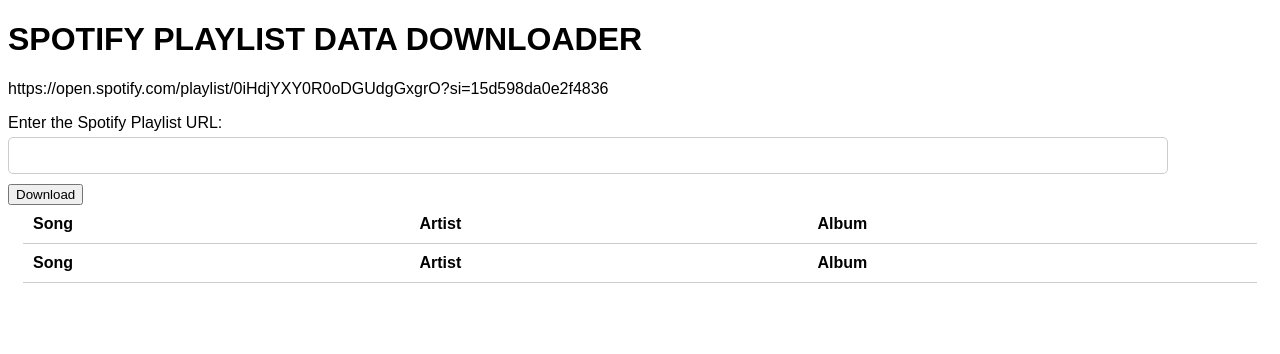
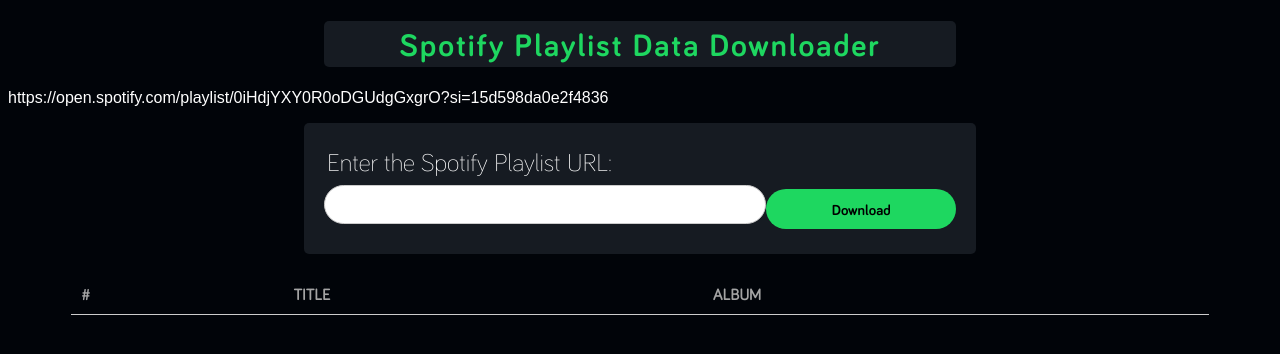
Before and after one commit to ctaranconl/CTLProjects, an Electron app: page Electron/SpotifyPlaylistDataDownloader/index.html in a window 1280 px wide. Drawn offline with nearby package versions, Linux system fonts and the light colour scheme.

Commit message:
Adding styles and improving UI

```diff
--- /dev/null
+++ b/Electron/SpotifyPlaylistDataDownloader/fonts/bariol/style.css
@@ -0,0 +1,64 @@
+/* #### Generated By: http://www.cufonfonts.com #### */
+
+    @font-face {
+    font-family: 'Bariol Regular';
+    font-style: normal;
+    font-weight: normal;
+    src: local('Bariol Regular'), url('bariol_regular-webfont.woff') format('woff');
+    }
+
+
+    @font-face {
+    font-family: 'Bariol Regular Italic';
+    font-style: normal;
+    font-weight: normal;
+    src: local('Bariol Regular Italic'), url('bariol_regular_italic-webfont.woff') format('woff');
+    }
+
+
+    @font-face {
+    font-family: 'Bariol Thin Italic';
+    font-style: normal;
+    font-weight: normal;
+    src: local('Bariol Thin Italic'), url('bariol_thin_italic-webfont.woff') format('woff');
+    }
+
+
+    @font-face {
+    font-family: 'Bariol Thin';
+    font-style: normal;
+    font-weight: normal;
+    src: local('Bariol Thin'), url('bariol_thin-webfont.woff') format('woff');
+    }
+
+
+    @font-face {
+    font-family: 'Bariol Light';
+    font-style: normal;
+    font-weight: normal;
+    src: local('Bariol Light'), url('bariol_light-webfont.woff') format('woff');
+    }
+
+
+    @font-face {
+    font-family: 'Bariol Light Italic';
+    font-style: normal;
+    font-weight: normal;
+    src: local('Bariol Light Italic'), url('bariol_light_italic-webfont.woff') format('woff');
+    }
+
+
+    @font-face {
+    font-family: 'Bariol Bold';
+    font-style: normal;
+    font-weight: normal;
+    src: local('Bariol Bold'), url('bariol_bold-webfont.woff') format('woff');
+    }
+
+
+    @font-face {
+    font-family: 'Bariol Bold Italic';
+    font-style: normal;
+    font-weight: normal;
+    src: local('Bariol Bold Italic'), url('bariol_bold_italic-webfont.woff') format('woff');
+    }
--- a/Electron/SpotifyPlaylistDataDownloader/index.html
+++ b/Electron/SpotifyPlaylistDataDownloader/index.html
@@ -11,30 +11,27 @@
   </head>
   <body>
     <div class="container">
-        <h1>SPOTIFY PLAYLIST DATA DOWNLOADER</h1>
+        <div id="app-title-text-container">
+          <h1>Spotify Playlist Data Downloader</h1>
+        </div>
         <p>https://open.spotify.com/playlist/0iHdjYXY0R0oDGUdgGxgrO?si=15d598da0e2f4836</p>
-        <form id="playlist-form">
+        <div id="form-container">
             <label for="playlist-input">Enter the Spotify Playlist URL:</label>
-            <input id="playlist-input" type="text">
-            <div>
-                <button type="button" onclick="downloadPlaylist()">Download</button>
+            <div id="input-button-container">
+              <input id="playlist-input" type="text">
+              <button id="download-button" type="button" onclick="downloadPlaylist()">Download</button>
             </div>
-        </form>
+            </div>
         <div id="table-container">
           <table id="playlist-table">
             <thead>
               <tr>
-                <th>Song</th>
-                <th>Artist</th>
-                <th>Album</th>
+                <th>#</th>
+                <th>TITLE</th>
+                <th>ALBUM</th>
               </tr>
             </thead>
             <tbody>
-                <tr>
-                    <th>Song</th>
-                    <th>Artist</th>
-                    <th>Album</th>
-                </tr>
             </tbody>
           </table>
         </div>
--- a/Electron/SpotifyPlaylistDataDownloader/main.js
+++ b/Electron/SpotifyPlaylistDataDownloader/main.js
@@ -5,7 +5,10 @@
 function createWindow () {
   // Create the browser window.
   const mainWindow = new BrowserWindow({
+    frame: false,
     width: 1280,
+    minWidth: 1280,
+    minHeight: 720,
     height: 720,
     webPreferences: {
       nodeIntegration: true,
@@ -13,6 +16,8 @@
       enableRemoteModule: true
     }
   })
+  // Remove the menu bar
+  mainWindow.setMenu(null);
 
   // Load the index.html file.
   mainWindow.loadFile('index.html')
--- a/Electron/SpotifyPlaylistDataDownloader/package.json
+++ b/Electron/SpotifyPlaylistDataDownloader/package.json
@@ -12,8 +12,10 @@
   "license": "ISC",
   "dependencies": {
     "datatables.net": "^1.13.2",
-    "electron": "^23.1.1",
     "jquery": "^3.6.3",
     "spotify-web-api-node": "^5.0.2"
+  },
+  "devDependencies": {
+    "electron": "^23.1.1"
   }
 }
--- a/Electron/SpotifyPlaylistDataDownloader/renderer.js
+++ b/Electron/SpotifyPlaylistDataDownloader/renderer.js
@@ -9,20 +9,20 @@
 
 function updateTable(songs) {
     const playlistTable = document.getElementById('playlist-table');
-    playlistTable.innerHTML = ""
 
-    songs.tracks.items.forEach((track) => {
+    songs.tracks.items.forEach((track, index) => {
         const row = document.createElement('tr');
-        const song = document.createElement('td');
-        const artist = document.createElement('td');
+        const indexCell = document.createElement('td');
+        const title = document.createElement('td');
         const album = document.createElement('td');
 
-        song.innerText = track.track.name;
-        artist.innerText = track.track.artists.map(artist => artist.name).join(', ');
+        indexCell.innerText = index + 1
+        title.innerText = track.track.name;
+        //artist.innerText = track.track.artists.map(artist => artist.name).join(', ');
         album.innerText = track.track.album.name;
 
-        row.appendChild(song);
-        row.appendChild(artist);
+        row.appendChild(indexCell);
+        row.appendChild(title);
         row.appendChild(album);
 
         playlistTable.appendChild(row);
--- a/Electron/SpotifyPlaylistDataDownloader/styles.css
+++ b/Electron/SpotifyPlaylistDataDownloader/styles.css
@@ -1,34 +1,95 @@
+@import "fonts/bariol/style.css";
+
+
+
+label {
+    padding: 3px;
+}
 body {
-    font-family: Arial, sans-serif;
+    font-family: Arial, Helvetica, sans-serif;
     overflow: hidden;
+    background-color: #010409;
+    color: white;
 }
 
 h1 {
-    font-family: Arial, sans-serif;
+    font-family: 'Bariol Bold', sans-serif;
+    text-align: center;
+    color: #1ED760;
+    letter-spacing: 2px;
+    padding-top: 2px;
+    padding-bottom: 2px;
 }
 
 label {
     display: block;
     margin-bottom: 5px;
+    font-size: 25px;
+    font-family: 'Bariol Light', sans-serif;
 }
 
 input[type="text"] {
-    width: 90%;
-    padding: 10px;
-    border-radius: 5px;
+    width: 65%;
+    font-family: 'Bariol Regular', sans-serif;
+    font-size: 15px;
+    height: 35px;
+    border-radius: 20px;
     border: 1px solid #ccc;
     margin-bottom: 10px;
+    flex:1;
+}
+
+#form-container {
+    background-color: #161B22;
+    padding: 20px;
+    border-radius: 5px;
+    margin: auto;
+    width: 50%;
+}
+
+#input-button-container {
+    width: 100%;
+    display: flex;
+    align-items: center;
+}
+
+#app-title-text-container {
+    background-color: #161B22;
+    margin: auto;
+    width: 50%;
+    border-radius: 5px;
 }
 
 #table-container {
     overflow-y: auto;
+    width: 100%;
     max-height: 350px;
-    margin: 0 15px;
+
+}
+
+#download-button {
+    background-color: #1ED760;
+    font-family: 'Bariol Bold', sans-serif;
+    font-size: 15px;
+    color: black;
+    width: 30%;
+    height: 40px;
+    /*margin:0 auto;
+    display:block;*/
+    border-radius: 20px;
+    border-width: 0px;
+    float: right;
 }
 
 table {
-    width: 100%;
+    margin: 20px auto 0px auto;
+    width: 90%;
     border-collapse: collapse;
+}
+
+thead {
+    color: #A4A4A4;
+    font-family: 'Bariol Regular', sans-serif;
 }
 
 th, td {
```
Also changed, not shown: Electron/SpotifyPlaylistDataDownloader/fonts/bariol/bariol_bold-webfont.woff (added), Electron/SpotifyPlaylistDataDownloader/fonts/bariol/bariol_bold_italic-webfont.woff (added), Electron/SpotifyPlaylistDataDownloader/fonts/bariol/bariol_light-webfont.woff (added), Electron/SpotifyPlaylistDataDownloader/fonts/bariol/bariol_light_italic-webfont.woff (added), Electron/SpotifyPlaylistDataDownloader/fonts/bariol/bariol_regular-webfont.woff (added), Electron/SpotifyPlaylistDataDownloader/fonts/bariol/bariol_regular_italic-webfont.woff (added), Electron/SpotifyPlaylistDataDownloader/fonts/bariol/bariol_thin-webfont.woff (added), Electron/SpotifyPlaylistDataDownloader/fonts/bariol/bariol_thin_italic-webfont.woff (added), 1 other file.
